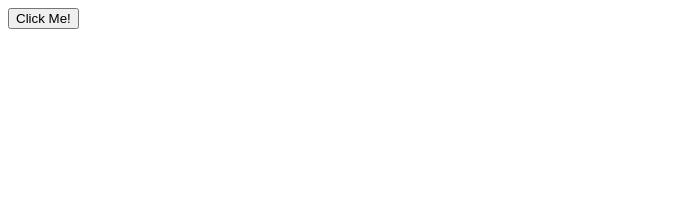
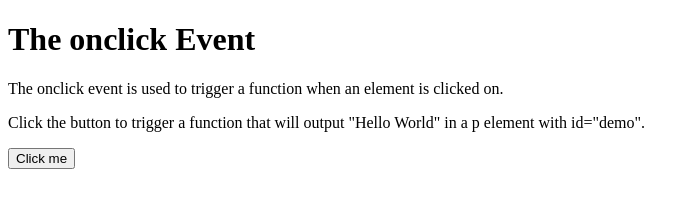
Before and after one commit to mazonline/mazonline.github.io, a plain HTML site: page index.html in a window 1280 px wide. Shown: the whole page, without its empty margins (0-699 px from the left). Drawn offline with Linux system fonts and the light colour scheme.

Commit message:
Update 4
Updated page with text to display according to me

```diff
--- a/index.html
+++ b/index.html
@@ -1,7 +1,22 @@
+<!DOCTYPE html>
+<html>
+<body>
 
-<html>
-<header><title>Are you feeling lucky</title></header>
-<body>
-  <button type="button">Click Me!</button>
- </body>
+<h1>The onclick Event</h1>
+
+<p>The onclick event is used to trigger a function when an element is clicked on.</p>
+
+<p>Click the button to trigger a function that will output "Hello World" in a p element with id="demo".</p>
+
+<button onclick="myFunction()">Click me</button>
+
+<p id="demo"></p>
+
+<script>
+function myFunction() {
+  document.getElementById("demo").innerHTML = "Hello World";
+}
+</script>
+
+</body>
 </html>
```
